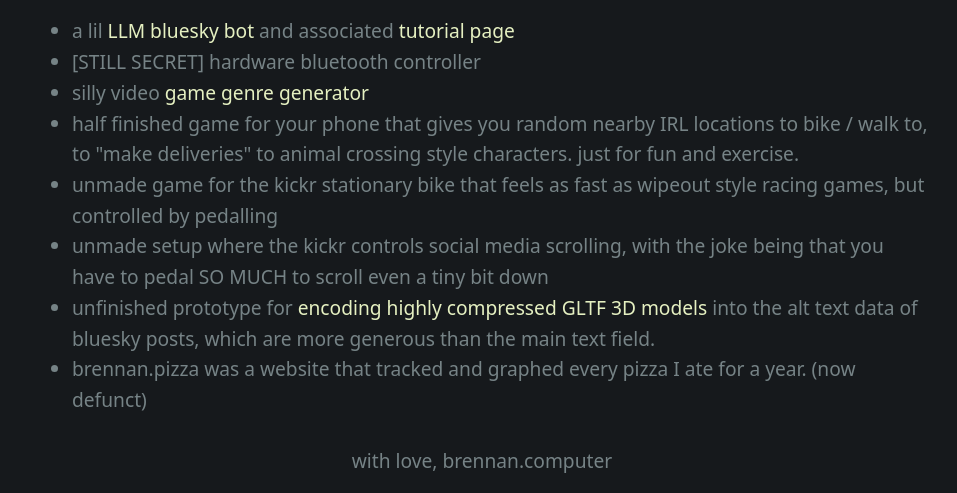
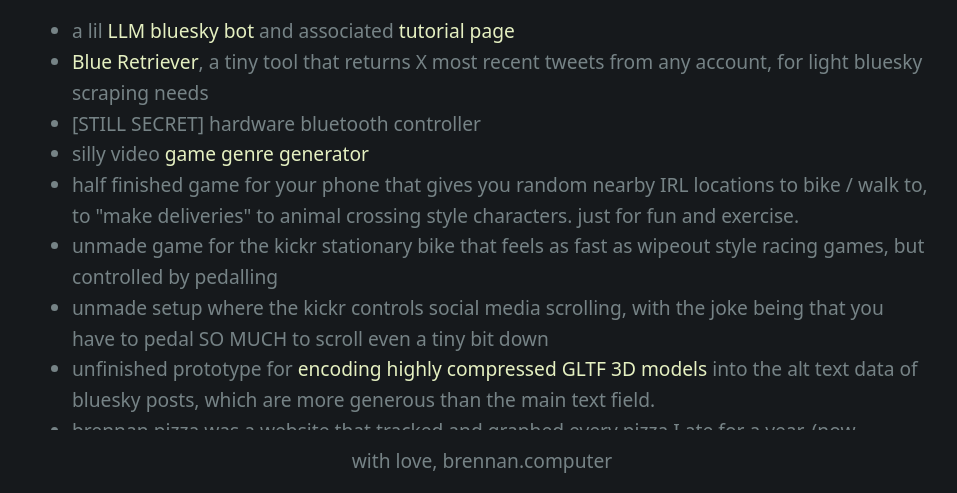
Before and after one commit to LTKMN/dotcomputer, a plain HTML site: page index.html in a window 1280 px wide. Shown: the part 307-800 px from the top of the page, without its empty margins (158-1115 px from the left). Drawn offline with Linux system fonts and the light colour scheme; a web font is replaced by a local one.

Commit message:
updated to add blue retriever

```diff
--- a/index.html
+++ b/index.html
@@ -98,6 +98,7 @@
     <h3>list of projects and ideas:</h3>
     <ul>
       <li>a lil <a href="https://bsky.app/profile/fluorentine.bsky.social">LLM bluesky bot</a> and associated <a href="https://fluorentine.netlify.app/">tutorial page</a></li>
+      <li><a href="https://blueretriever.netlify.app/">Blue Retriever</a>, a tiny tool that returns X most recent tweets from any account, for light bluesky scraping needs</li>
       <li>[STILL SECRET] hardware bluetooth controller</li>
       <li>silly video <a href="https://brennanletkeman.com/videogame.html">game genre generator</a></li>
       <li>half finished game for your phone that gives you random nearby IRL locations to bike / walk to, to "make deliveries" to animal crossing style characters. just for fun and exercise.</li>
```
